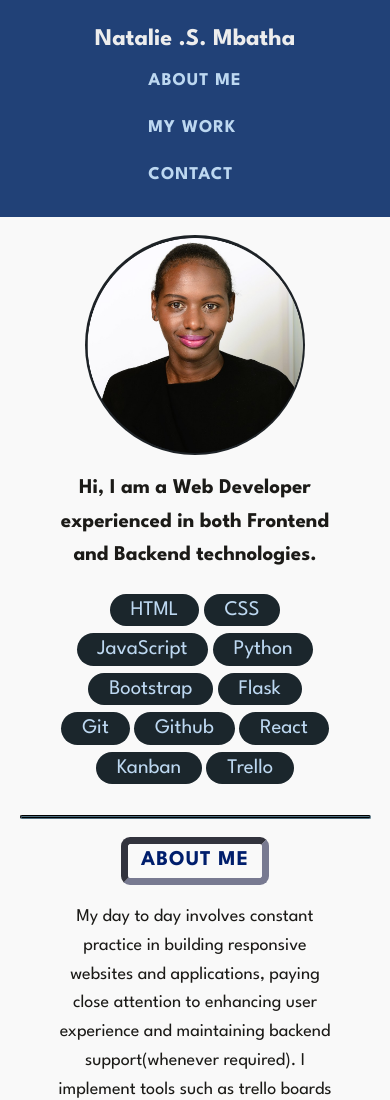
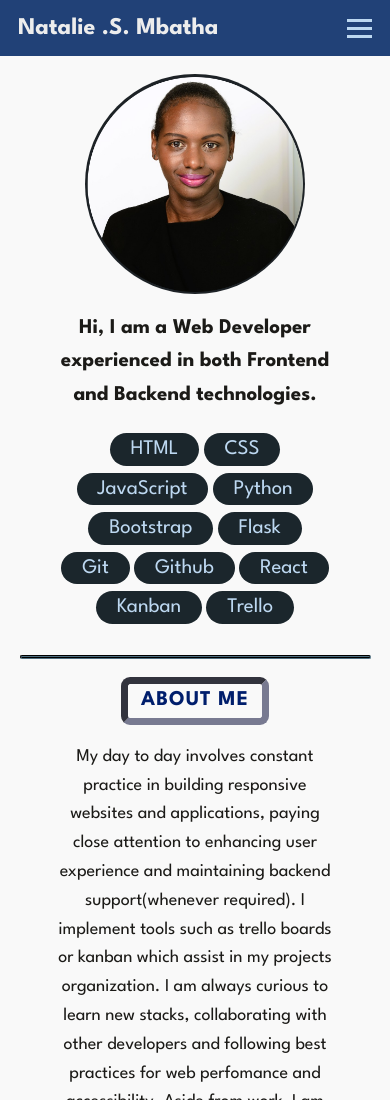
Before and after one commit to NSM722/Portfolio, a plain HTML site: page index.html in a window 390 px wide. Shown: the top 1100 px of the page. Drawn offline with Linux system fonts and the light colour scheme.

Commit message:
Styling and functionality for Hamburger menu

```diff
--- a/index.html
+++ b/index.html
@@ -32,6 +32,12 @@
         <li class="nav-list-item"><a href="#projects">My Work</a></li>
         <li class="nav-list-item"><a href="#footer">Contact</a></li>
       </ul>
+      <!-- Hamburger Menu -->
+      <div class="hamburger">
+        <span class="bar"></span>
+        <span class="bar"></span>
+        <span class="bar"></span>
+      </div>
     </nav>
   </header>
 
@@ -129,6 +135,7 @@
     </div>
     <small>&copy; Created by NSM 2022</small>
   </footer>
+  <script src="index.js"></script>
 </body>
 
 </html>
--- /dev/null
+++ b/index.js
@@ -0,0 +1,13 @@
+const hamburger = document.querySelector('.hamburger')
+const navMenu = document.querySelector('.nav-list')
+
+hamburger.addEventListener('click', () => {
+  hamburger.classList.toggle('active')
+  navMenu.classList.toggle('active')
+})
+
+document.querySelectorAll('.nav-list-item')
+  .forEach(link => link.addEventListener('click', () => {
+    hamburger.classList.remove('active')
+    navMenu.classList.remove('active')
+  }))
--- a/styles.css
+++ b/styles.css
@@ -82,17 +82,6 @@ ul {
   font-weight: 700;
 }
 
-nav a {
-  text-decoration: none;
-  color: currentColor;
-}
-
-nav a:hover,
-nav a:focus {
-  border-bottom: 3px solid var(--light-grey);
-  color: var(--accent);
-}
-
 .about,
 .projects {
   padding: 1em 2em;
@@ -135,14 +124,14 @@ nav a:focus {
 /* Navigation Layout */
 .nav {
   display: flex;
-  flex-direction: column;
-  align-items: center;
+  padding: .5em 1em;
   background: var(--nav-bg);
   color: var(--nav-text);
 }
 
 .nav-title {
   margin-bottom: 0;
+  margin-top: 0;
 }
 
 .nav-list {
@@ -154,6 +143,33 @@ nav a:focus {
   padding: .5em;
   letter-spacing: 1px;
 }
+
+.nav-list-item a {
+  text-decoration: none;
+  color: currentColor;
+}
+
+.nav-list-item a:hover,
+.nav-list-item a:focus {
+  border-bottom: 3px solid var(--light-grey);
+  color: var(--accent);
+}
+
+.hamburger {
+  display: none;
+  cursor: pointer;
+}
+
+.bar {
+  display: block;
+  width: 25px;
+  height: 3px;
+  margin: 5px auto;
+  -webkit-transition: all 0.3s ease-in-out;
+  transition: all 0.3s ease-in-out;
+  background-color: var(--nav-text);
+}
+
 
 /* Intro Section */
 .intro {
@@ -246,6 +262,51 @@ i {
 }
 
 /* Media Queries */
+@media (max-width: 700px) {
+  .hamburger {
+    display: block;
+  }
+
+  .hamburger.active .bar:nth-child(2) {
+    opacity: 0;
+  }
+
+  .hamburger.active .bar:nth-child(1) {
+    transform: translateY(8px) rotate(45deg);
+  }
+
+  .hamburger.active .bar:nth-child(3) {
+    transform: translateY(-8px) rotate(-45deg);
+  }
+
+  .nav {
+    flex-direction: row;
+    align-items: center;
+    justify-content: space-between;
+  }
+
+  .nav-list {
+    position: absolute;
+    left: -100%;
+    top: 45px;
+    gap: 0;
+    flex-direction: column;
+    background-color: var(--nav-bg);
+    color: var(--nav-text);
+    width: 100%;
+    text-align: center;
+    transition: 0.3s;
+  }
+
+  .nav-list-item {
+    margin: 16px 0;
+  }
+
+  .nav-list.active {
+    left: 0;
+  }
+}
+
 @media(min-width: 700px) {
   body {
     font-size: var(--body-lg-fs);
@@ -261,8 +322,8 @@ i {
   }
 
   .nav {
-    padding: 1em 1.5em;
     flex-direction: row;
+    align-items: center;
     justify-content: space-between;
   }
 
```
